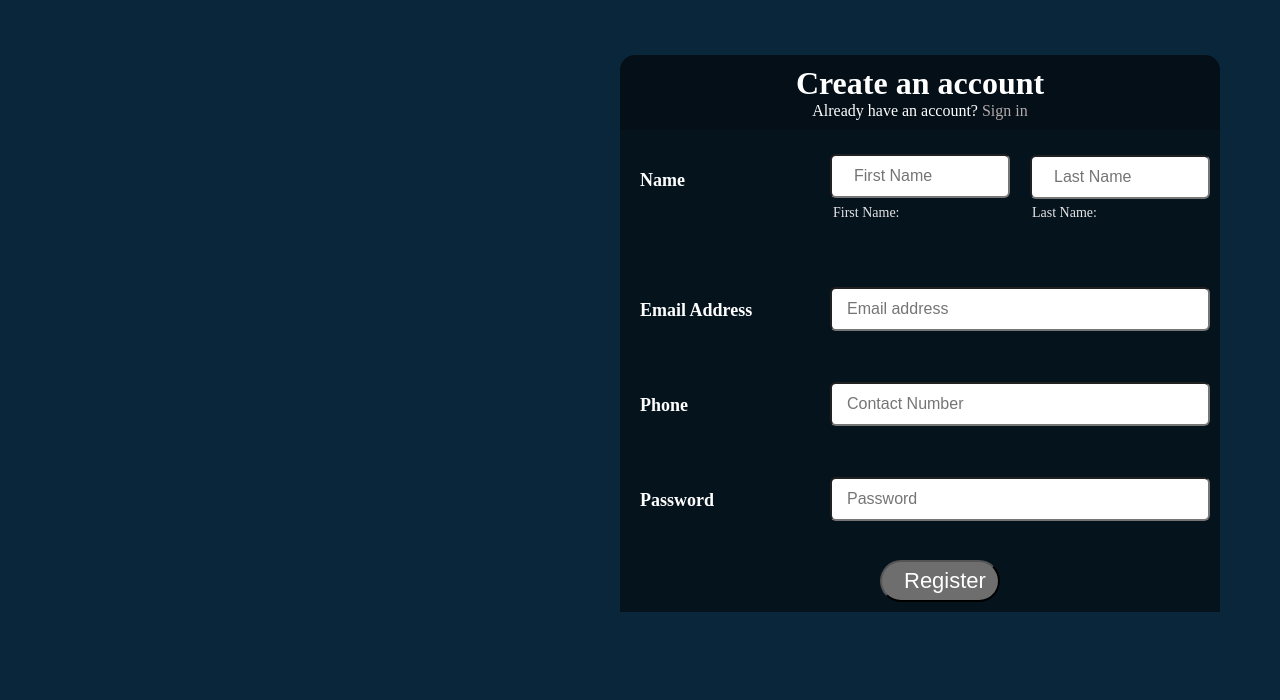
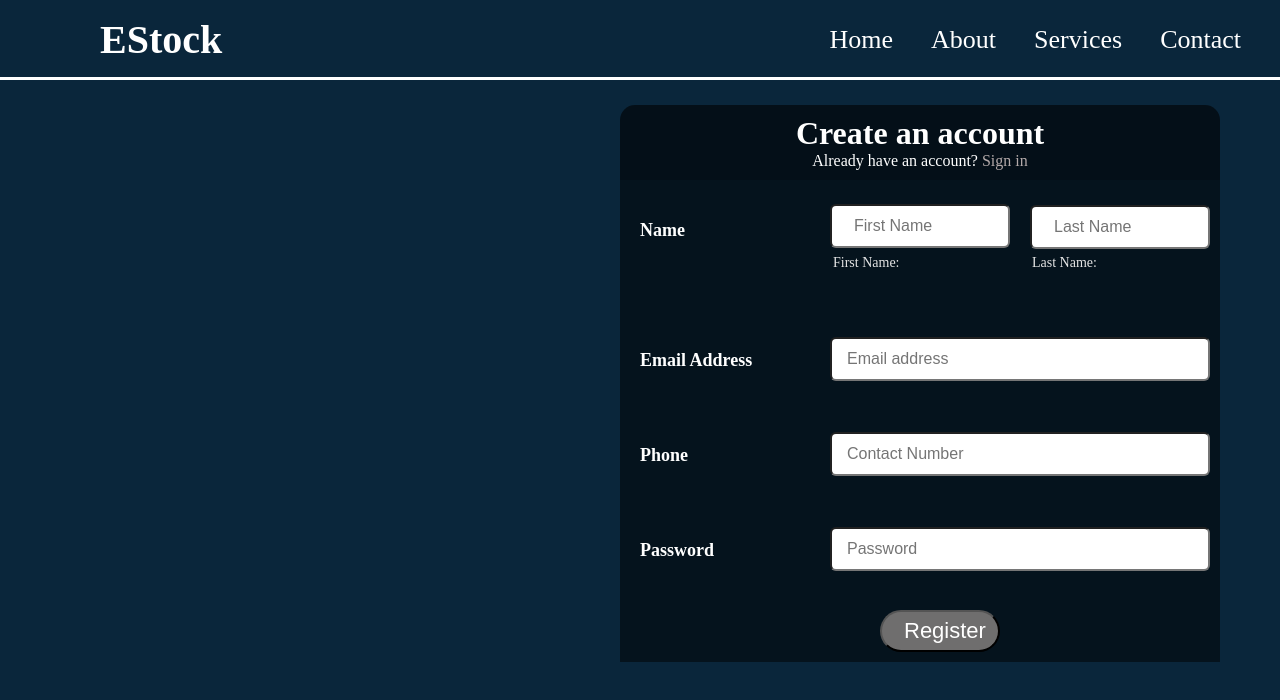
Before and after one commit to vinayakchaturvedi/EStock, a React (Create React App) app in the folder user-interface-service/src/main/webapp/estock-ui/: page /SignUp in a window 1280 px wide. Shown: the top 700 px of the page. Built offline with nearby package versions, Linux system fonts and the light colour scheme.

Commit message:
Adding logout functionality and nav bar to pages.

```diff
--- a/user-interface-service/src/main/webapp/estock-ui/src/App.css
+++ b/user-interface-service/src/main/webapp/estock-ui/src/App.css
@@ -2,10 +2,10 @@ body {
     /*background: url("background1.png") no-repeat fixed;*/
     background-size: cover;
     height: calc(100vh - 80px);
-    background-color: rgb(10,38,59);
+    background-color: rgb(10, 38, 59);
 }
 
-.Welcome body{
+.Welcome body {
     background: url("background1.png") no-repeat fixed;
     background-size: cover;
     height: calc(100vh - 0px);
@@ -48,6 +48,22 @@ nav ul li a {
     font-size: 26px;
     padding: 7px 14px;
     border-radius: 3px;
+}
+
+.NAV nav ul li a {
+    color: #ffffff;
+}
+
+.NAV nav label {
+    color: #ffffff;
+}
+
+.NAV nav{
+    border-bottom: 3px solid #ffffff;
+}
+
+.NAV a:hover {
+    color: #ee2b2b;
 }
 
 a:hover {
@@ -112,7 +128,7 @@ a:hover {
 .SignUp {
     position: absolute;
     right: 60px;
-    top: 20px;
+    top: 70px;
 }
 
 .SignUp .register {
@@ -241,7 +257,7 @@ a:hover {
     font-size: 3em;
 }
 
-.stock button{
+.stock button {
     margin-top: 5px;
     margin-left: 5px;
     text-align: center;
@@ -274,7 +290,7 @@ a:hover {
     left: -10%;
 }
 
-.GenerateView .item{
+.GenerateView .item {
     background: rgba(36, 40, 46, 0.55);
     margin: 3px;
     padding: 34px;
@@ -331,19 +347,19 @@ a:hover {
     padding: 14px;
 }
 
-.stock-view-card h5{
+.stock-view-card h5 {
     color: #a38282;
 }
 
-.stock-view-card p{
+.stock-view-card p {
     color: white;
 }
 
-.ExtendedStockView h5{
+.ExtendedStockView h5 {
     color: #a38282;
 }
 
-.ExtendedStockView p{
+.ExtendedStockView p {
     color: white;
 }
 
@@ -396,7 +412,7 @@ a:hover {
     color: #ffffff;
     font-family: 'Nunito Sans', sans-serif;
     font-size: 11rem;
-    position:absolute;
+    position: absolute;
     left: 20%;
     top: 8%;
 }
@@ -413,7 +429,7 @@ a:hover {
     color: #ffffff;
     font-family: 'Nunito Sans', sans-serif;
     font-size: 11rem;
-    position:absolute;
+    position: absolute;
     left: 68%;
     top: 8%;
 }
@@ -422,7 +438,7 @@ a:hover {
     text-align: center;
     font-family: 'Nunito Sans', sans-serif;
     font-size: 1.6rem;
-    position:absolute;
+    position: absolute;
     left: 16%;
     top: 45%;
     width: 75%;
--- a/user-interface-service/src/main/webapp/estock-ui/src/component/Dashboard.js
+++ b/user-interface-service/src/main/webapp/estock-ui/src/component/Dashboard.js
@@ -1,5 +1,6 @@
 import React, {Component} from "react";
 import GenerateGraph from "./GenerateGraph";
+import {Link} from "react-router-dom";
 
 class Dashboard extends Component {
 
@@ -14,6 +15,7 @@ class Dashboard extends Component {
         this.handleClick = this.handleClick.bind(this)
         this.setStateToFalse = this.setStateToFalse.bind(this)
         this.updateCustomerName = this.updateCustomerName.bind(this);
+        this.logout = this.logout.bind(this);
     }
 
     async componentDidMount() {
@@ -21,17 +23,26 @@ class Dashboard extends Component {
         console.log("Inside component did mount")
         this.setState({
                 stocksToShow: await require('../data_and_config/StockToShow.json')["Stocks"],
-                numberOfDays: await require('../data_and_config/StockToShow.json')["NumberOfDays"],
-                isLoading: false
+                numberOfDays: await require('../data_and_config/StockToShow.json')["NumberOfDays"]
             }
         )
         if (this.state.customer === undefined) {
+            if (localStorage.getItem('customer') === null) {
+                this.props.history.push({
+                    pathname: '/Error404',
+                    message: 'Backend server is down'
+                });
+            }
+
             this.setState({
-                customer: JSON.parse(localStorage.getItem('customer'))
+                customer: JSON.parse(localStorage.getItem('customer')),
+                isLoading: false
             }, () => this.updateCustomerName())
         } else {
             localStorage.setItem('customer', JSON.stringify(this.state.customer));  ///where // maybe because of this, even without logging in, my
-            this.updateCustomerName(); //name is still visible
+            this.setState({
+                isLoading: false
+            }, () => this.updateCustomerName()) //name is still visible
         }
     }
 
@@ -55,8 +66,17 @@ class Dashboard extends Component {
         })
     }
 
+    logout() {
+        localStorage.removeItem('customer');
+    }
+
     render() {
         console.log("Inside Render")
+        if (this.state.isLoading) {
+            return (
+                <div/>
+            )
+        }
         let currCanvas = this.state.stocksToShow.map(
             (stock, index) =>
                 <div>
@@ -70,6 +90,22 @@ class Dashboard extends Component {
 
 
         return (
+            <div>
+                <div className="NAV">
+                    <nav>
+                        <input type="checkbox" id="check"/>
+                        <label htmlFor="check" className="checkBtn">
+                            <i className="fas fa-bars"/>
+                        </label>
+                        <label className="logo">EStock</label>
+                        <ul>
+                            <li><Link to="/SignIn">About</Link></li>
+                            <li><Link to="/SignIn">Services</Link></li>
+                            <li><Link to="/SignIn">Contact</Link></li>
+                            <li><Link to="/" onClick={this.logout}>Logout</Link></li>
+                        </ul>
+                    </nav>
+                </div>
                 <div className="stock">
                     {this.state.isLoading ? this.setStateToFalse() :
                         <div>
@@ -78,6 +114,7 @@ class Dashboard extends Component {
                             {currCanvas}
                         </div>}
                 </div>
+            </div>
         );
     }
 
--- a/user-interface-service/src/main/webapp/estock-ui/src/component/SignIn.js
+++ b/user-interface-service/src/main/webapp/estock-ui/src/component/SignIn.js
@@ -62,6 +62,22 @@ class SignIn extends Component {
 
     render() {
         return (
+            <div>
+                <div className="NAV">
+                    <nav>
+                        <input type="checkbox" id="check"/>
+                        <label htmlFor="check" className="checkBtn">
+                            <i className="fas fa-bars"/>
+                        </label>
+                        <label className="logo">EStock</label>
+                        <ul>
+                            <li><Link to="/">Home</Link></li>
+                            <li><Link to="/SignIn">About</Link></li>
+                            <li><Link to="/SignIn">Services</Link></li>
+                            <li><Link to="/SignIn">Contact</Link></li>
+                        </ul>
+                    </nav>
+                </div>
                 <div className="SignUp">
                     <div className="register">
                         <h1>Enter your Credentials</h1>
@@ -96,6 +112,7 @@ class SignIn extends Component {
                         </form>
                     </div>
                 </div>
+            </div>
         );
     }
 
--- a/user-interface-service/src/main/webapp/estock-ui/src/component/SignUp.js
+++ b/user-interface-service/src/main/webapp/estock-ui/src/component/SignUp.js
@@ -62,6 +62,22 @@ class SignUp extends Component {
 
     render() {
         return (
+            <div>
+                <div className="NAV">
+                    <nav>
+                        <input type="checkbox" id="check"/>
+                        <label htmlFor="check" className="checkBtn">
+                            <i className="fas fa-bars"/>
+                        </label>
+                        <label className="logo">EStock</label>
+                        <ul>
+                            <li><Link to="/">Home</Link></li>
+                            <li><Link to="/SignIn">About</Link></li>
+                            <li><Link to="/SignIn">Services</Link></li>
+                            <li><Link to="/SignIn">Contact</Link></li>
+                        </ul>
+                    </nav>
+                </div>
                 <div className="SignUp">
                     <body>
                     <div className="register">
@@ -130,6 +146,7 @@ class SignUp extends Component {
                     </div>
                     </body>
                 </div>
+            </div>
         );
     }
 }
```
Lines whose indentation alone changed are shown as unchanged.
